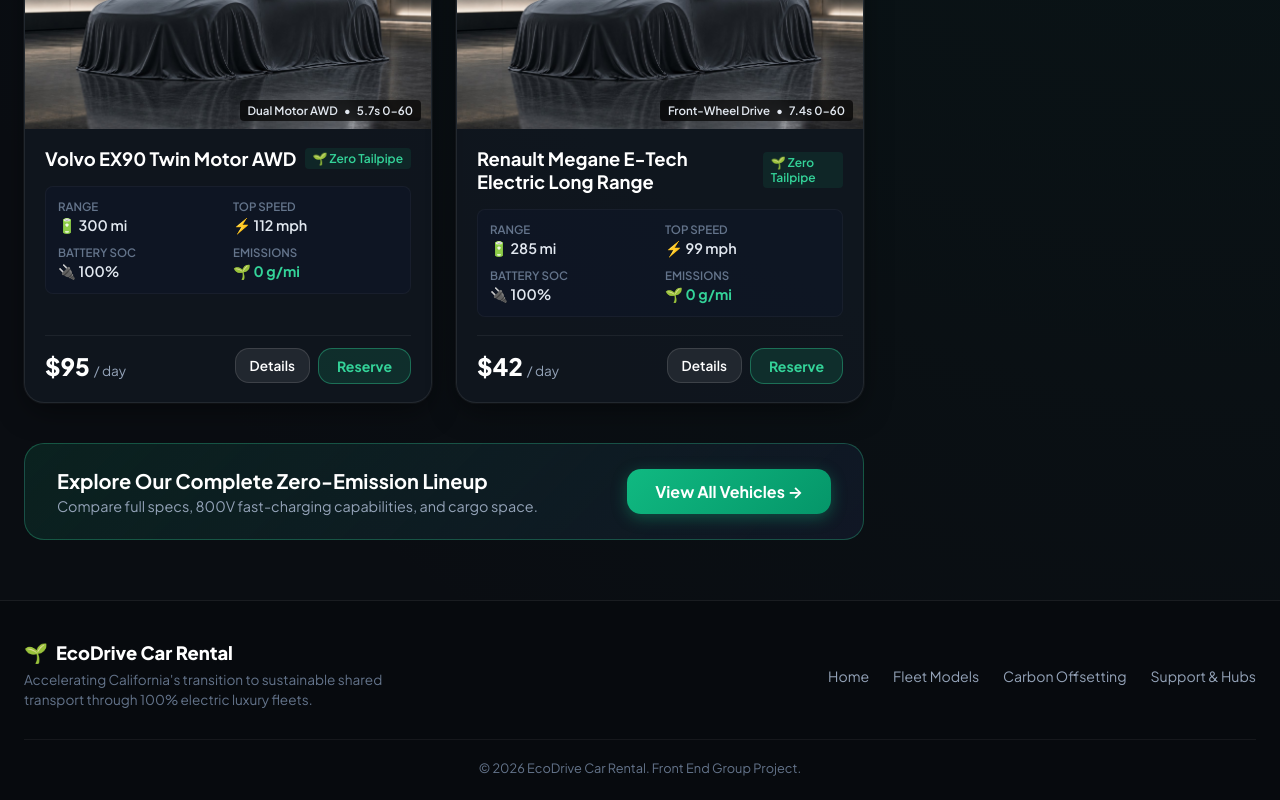
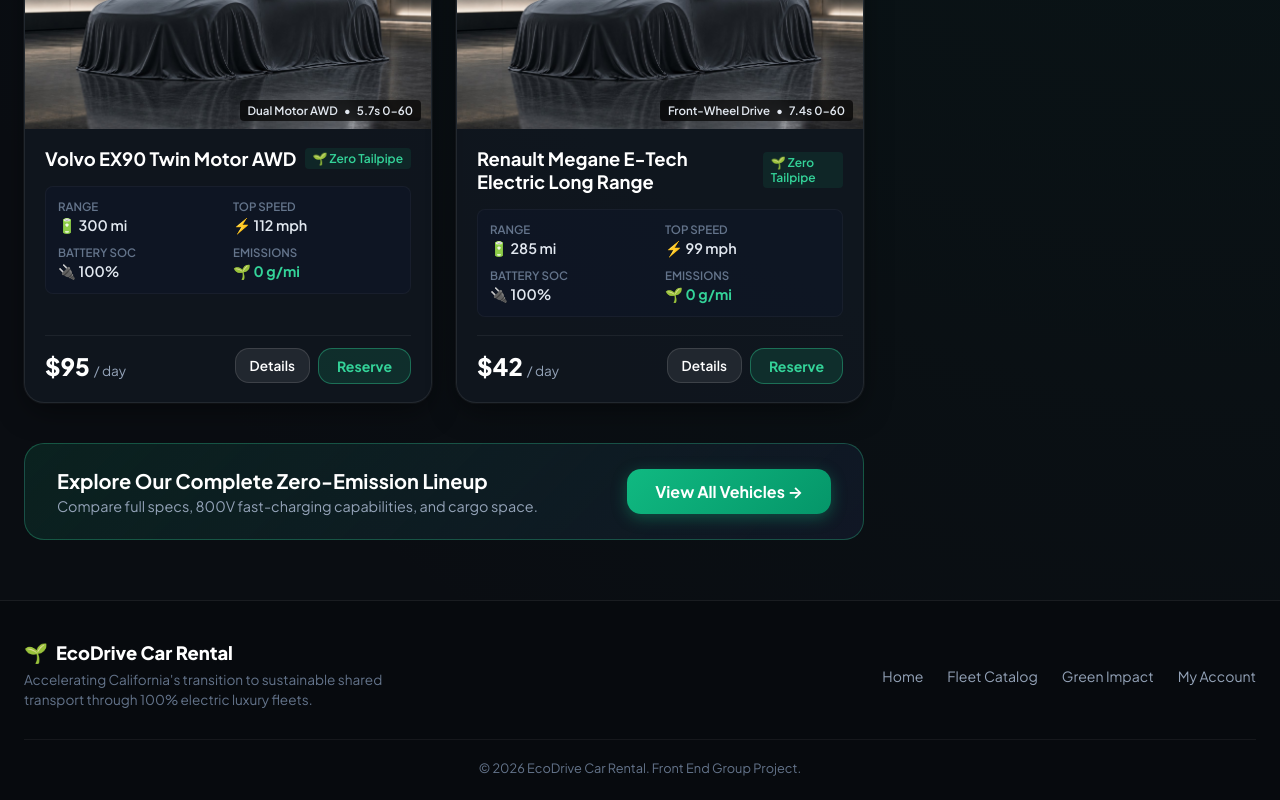
Before and after one commit to slowmotionsoundz/ecodrive-car-rental, a React (Vite) app: page / in a window 1280 px wide. Shown: the part 2836-3636 px from the top of the page. Built offline with nearby package versions, Linux system fonts and the light colour scheme.

Commit message:
Updated footer links to match the navbar

```diff
--- a/src/components/Footer.jsx
+++ b/src/components/Footer.jsx
@@ -16,9 +16,9 @@
         </div>
         <div className="footer-nav">
           <Link to="/">Home</Link>
-          <Link to="/fleet">Fleet Models</Link>
-          <Link to="/sustainability">Carbon Offsetting</Link>
-          <Link to="/account">Support & Hubs</Link>
+          <Link to="/fleet">Fleet Catalog</Link>
+          <Link to="/sustainability">Green Impact</Link>
+          <Link to="/account">My Account</Link>
         </div>
       </div>
       <div className="footer-bottom-bar">
```
